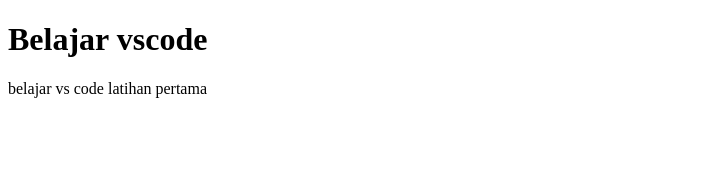
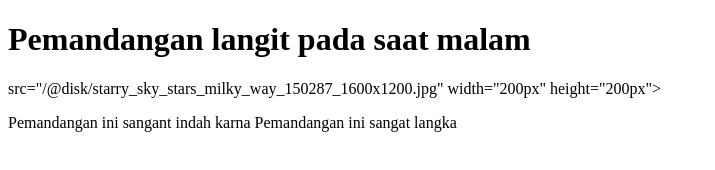
Before and after one commit to Reisz65/Reisz65.github.io, a plain HTML site: page index.html in a window 1280 px wide. Shown: the whole page, without its empty margins (0-715 px from the left). Drawn offline with Linux system fonts and the light colour scheme.

Commit message:
Add files via upload

```diff
--- a/index.html
+++ b/index.html
@@ -3,10 +3,10 @@
 <head>
 <title>Rahmat Hafis</title>
 </head>
-<body>
+    <body>
 
-<h1>Belajar vscode</h1>
-<p>belajar vs code latihan pertama</p>
-
-</body>
+<h1>Pemandangan langit pada saat malam </h1>
+<img>src="E:\starry_sky_stars_milky_way_150287_1600x1200.jpg" width="200px" height="200px">
+<p>Pemandangan ini sangant indah karna Pemandangan ini sangat langka</p>
+    </body>
 </html>
```
